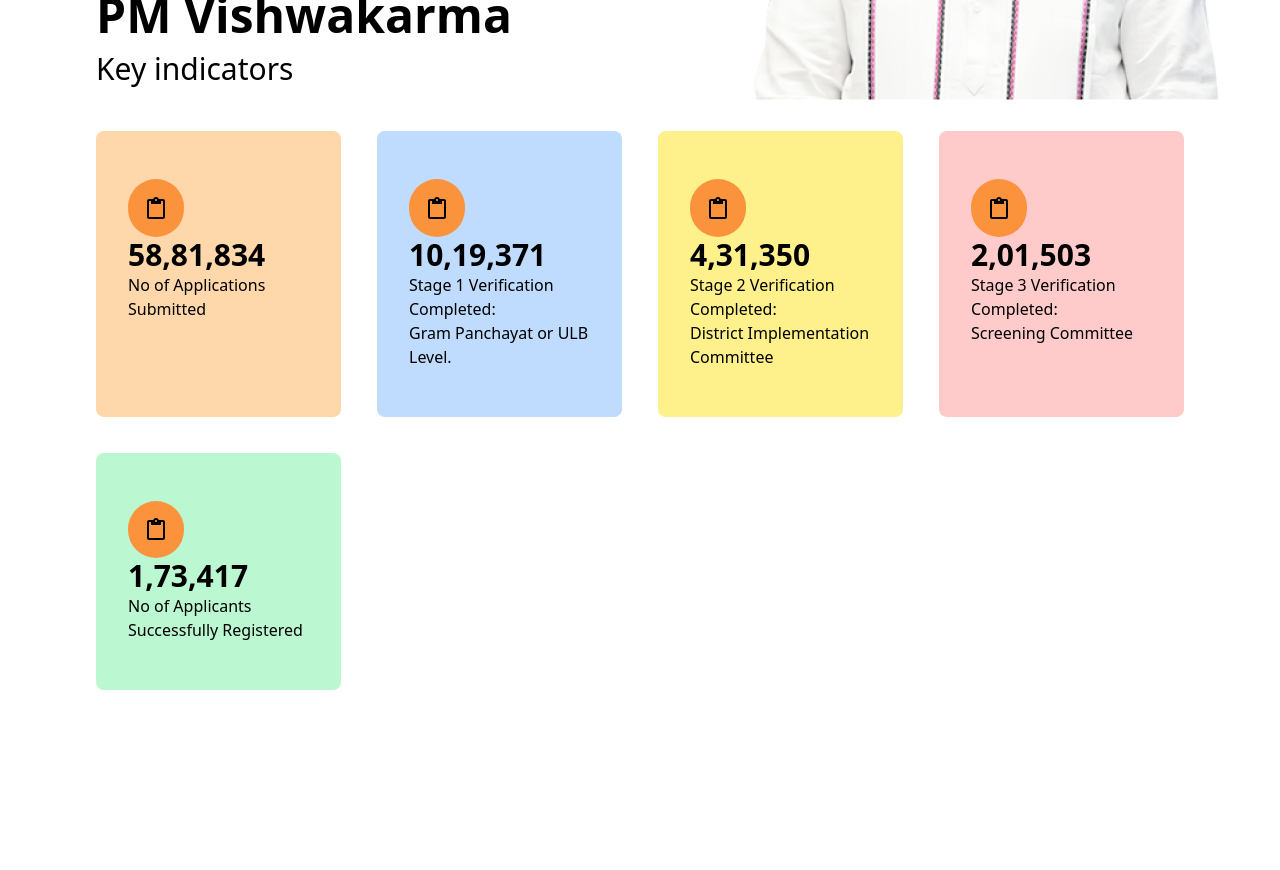
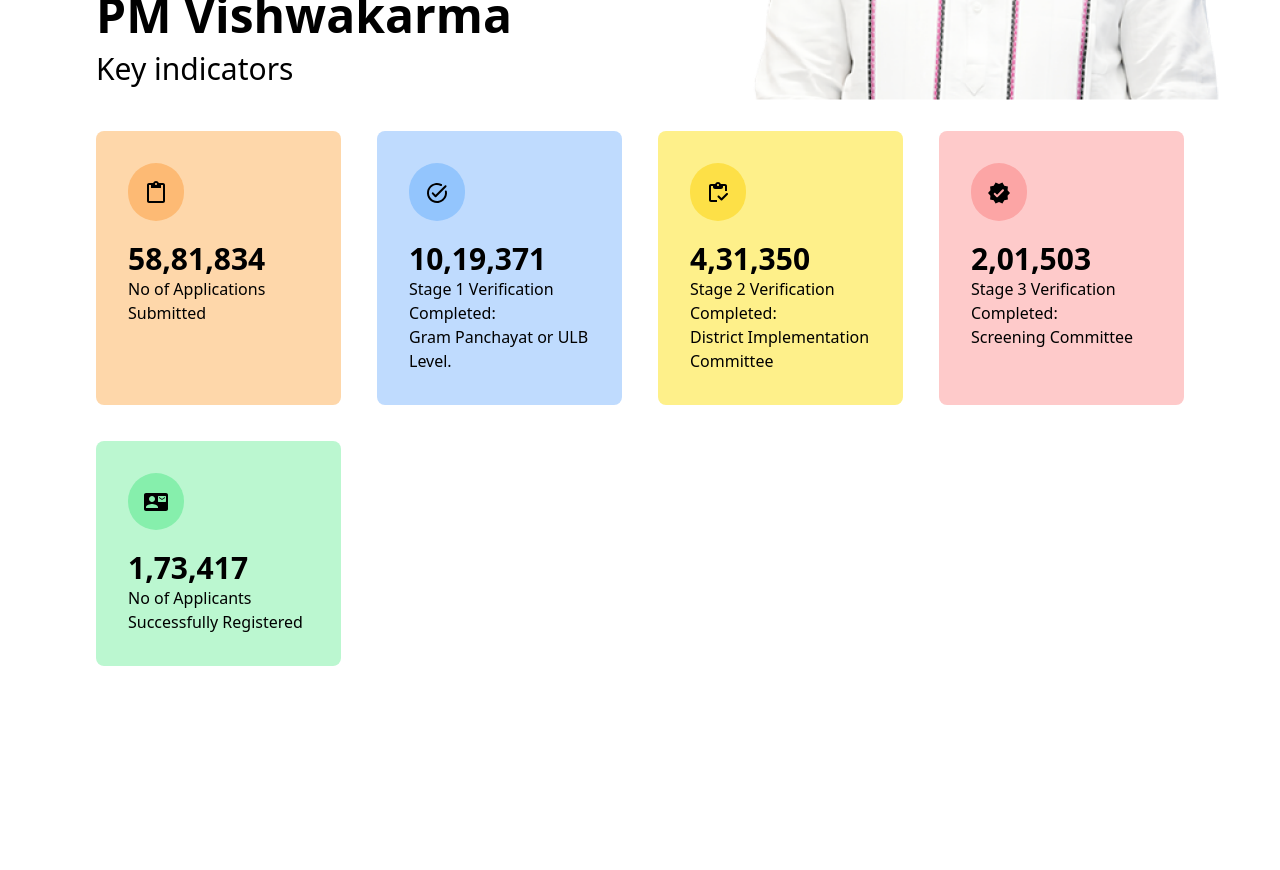
Before and after one commit to OmPrakashMallik2/Project-2024, a React (Create React App) app: page / in a window 1280 px wide. Shown: the part 860-1730 px from the top of the page. Built offline with nearby package versions, Linux system fonts and the light colour scheme.

Commit message:
improved home page

```diff
--- a/src/component/KeyIndicators.js
+++ b/src/component/KeyIndicators.js
@@ -1,5 +1,9 @@
 import React from 'react';
 import ContentPasteIcon from '@mui/icons-material/ContentPaste';
+import ContactMailRoundedIcon from '@mui/icons-material/ContactMailRounded';
+import InventoryRoundedIcon from '@mui/icons-material/InventoryRounded';
+import TaskAltRoundedIcon from '@mui/icons-material/TaskAltRounded';
+import VerifiedRoundedIcon from '@mui/icons-material/VerifiedRounded';
 
 const KeyIndicators = () => {
     return (
@@ -9,46 +13,46 @@
                 <p className='py-1 text-3xl font-normal' >Key indicators</p>
             </div>
             <div className="grid grid-cols-4 gap-9 pt-10">
-                <div className='bg-orange-200 pl-8 py-12 rounded-lg'>
-                    <div className='bg-orange-400 w-fit rounded-full p-4'>
+
+                <div className='bg-orange-200 pl-8 p-8 rounded-lg'>
+                    <div className='bg-orange-300 w-fit rounded-full p-4'>
                         <ContentPasteIcon className='' />
                     </div>
-                    <h2 className='text-3xl font-bold'>58,81,834</h2>
+                    <h2 className='text-3xl font-bold pt-5'>58,81,834</h2>
                     <p className='text-base'>No of Applications Submitted</p>
                 </div>
-                <div className='bg-blue-200 pl-8 py-12 rounded-lg'>
+
+                <div className='bg-blue-200 pl-8 p-8 rounded-lg'>
                     {/* logo */}
-                    <div className='bg-orange-400 w-fit rounded-full p-4'>
-                        <ContentPasteIcon className='' />
+                    <div className='bg-blue-300 w-fit rounded-full p-4'>
+                        <TaskAltRoundedIcon className='' />
                     </div>
-                    <h2 className='text-3xl font-bold'>10,19,371</h2>
+                    <h2 className='text-3xl font-bold pt-5'>10,19,371</h2>
                     <p className='text-base'>Stage 1 Verification Completed:</p>
                     <p className='text-base'>Gram Panchayat or ULB Level.</p>
                 </div>
-                <div className='bg-yellow-200 pl-8 py-12 rounded-lg'>
-                    {/* logo */}
-                    <div className='bg-orange-400 w-fit rounded-full p-4'>
-                        <ContentPasteIcon className='' />
+
+                <div className='bg-yellow-200 pl-8 p-8 rounded-lg'>
+                    <div className='bg-yellow-300 w-fit rounded-full p-4'>
+                        <InventoryRoundedIcon className='' />
                     </div>
-                    <h2 className='text-3xl font-bold'>4,31,350</h2>
+                    <h2 className='text-3xl font-bold pt-5'>4,31,350</h2>
                     <p className='text-base'>Stage 2 Verification Completed:</p>
                     <p className='text-base'>District Implementation Committee</p>
                 </div>
-                <div className='bg-red-200 pl-8 py-12 rounded-lg'>
-                    {/* logo */}
-                    <div className='bg-orange-400 w-fit rounded-full p-4'>
-                        <ContentPasteIcon className='' />
+                <div className='bg-red-200 pl-8 p-8 rounded-lg'>
+                    <div className='bg-red-300 w-fit rounded-full p-4'>
+                        <VerifiedRoundedIcon className='' />
                     </div>
-                    <h2 className='text-3xl font-bold'>2,01,503</h2>
+                    <h2 className='text-3xl font-bold pt-5'>2,01,503</h2>
                     <p className='text-base'>Stage 3 Verification Completed:</p>
                     <p className='text-base'>Screening Committee</p>
                 </div>
-                <div className='bg-green-200 pl-8 py-12 rounded-lg'>
-                    {/* logo */}
-                    <div className='bg-orange-400 w-fit rounded-full p-4'>
-                        <ContentPasteIcon className='' />
+                <div className='bg-green-200 pl-8 p-8 rounded-lg'>
+                    <div className='bg-green-300 w-fit rounded-full p-4'>
+                        <ContactMailRoundedIcon className='' />
                     </div>
-                    <h2 className='text-3xl font-bold'>1,73,417</h2>
+                    <h2 className='text-3xl font-bold pt-5'>1,73,417</h2>
                     <p className='text-base'>No of Applicants Successfully Registered</p>
                 </div>
             </div>
```
